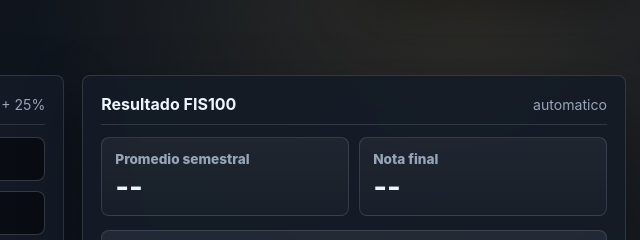
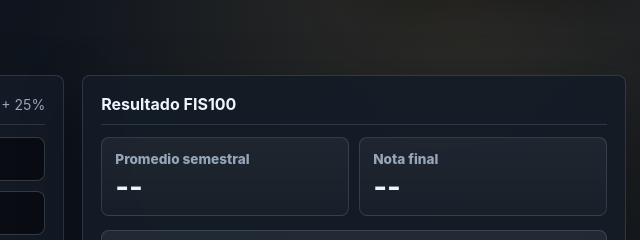
Before and after one commit to LucasFluxa/Promediometro, a plain HTML site: page index.html in a window 1280 px wide. Shown: the part 154-394 px from the top of the page, 614-1254 px from the left. Drawn offline with Linux system fonts and the light colour scheme.

Commit message:
Remove 'automatico' text from result panels

```diff
--- a/index.html
+++ b/index.html
@@ -583,7 +583,7 @@
       <aside class="result-panel" aria-label="Resultados FIS100">
         <div class="section-title">
           <h2>Resultado FIS100</h2>
-          <span class="weight">automatico</span>
+          <span class="weight"></span>
         </div>
         <div class="score">
           <div class="metric"><span>Promedio semestral</span><strong id="fis-ps">--</strong></div>
@@ -640,7 +640,7 @@
       <aside class="result-panel" aria-label="Resultados MAT70">
         <div class="section-title">
           <h2>Resultado MAT70</h2>
-          <span class="weight">automatico</span>
+          <span class="weight"></span>
         </div>
         <div class="score">
           <div class="metric"><span>Presentacion semestral</span><strong id="mat-ps">--</strong></div>
```
